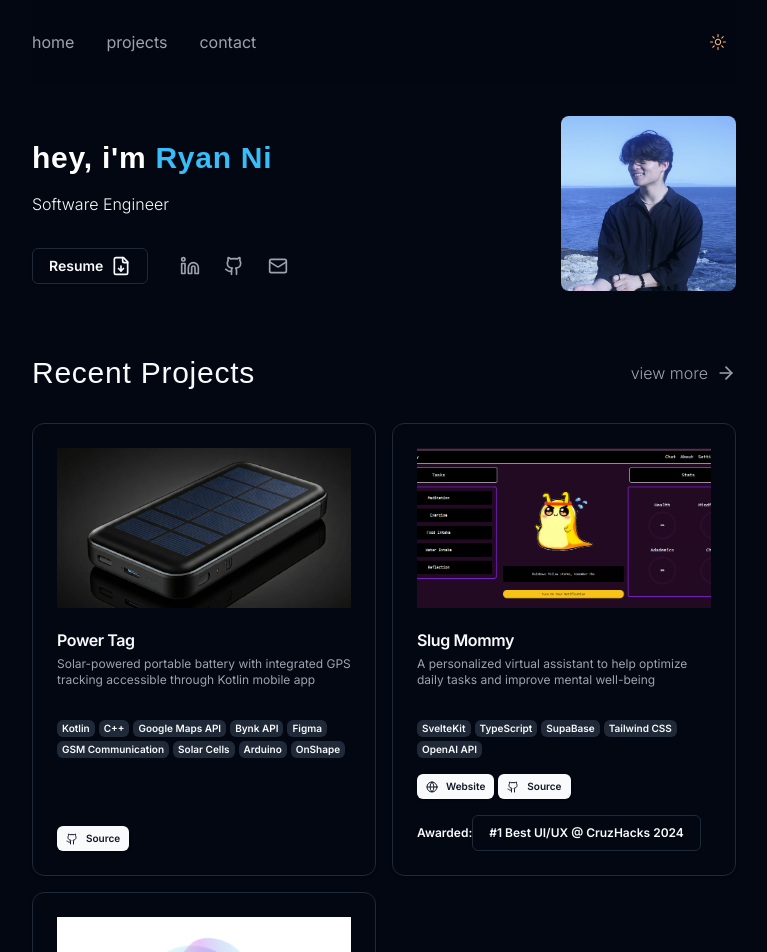
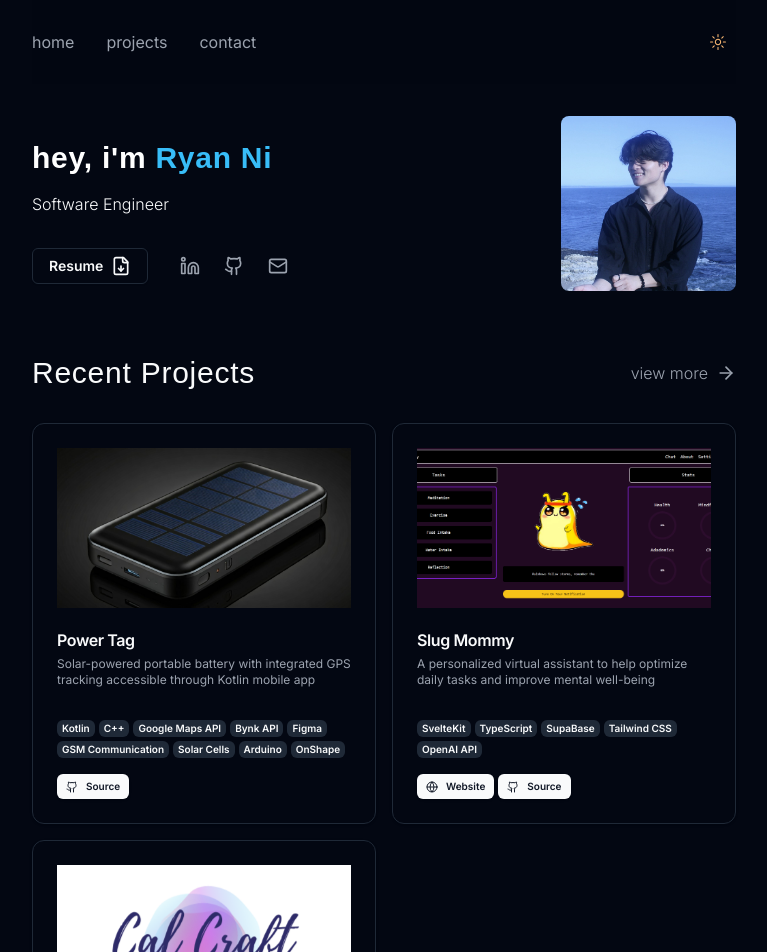
Before and after one commit to ryunzz/ryan-ni, a Next.js app: page / in a window 1280 px wide. Shown: the top 952 px of the page, without its empty margins (256-1023 px from the left). Built offline with nearby package versions, Linux system fonts and the light colour scheme; a web font is replaced by a local one.

Commit message:
devpost stuff looks weird :(

```diff
--- a/src/components/ProjectCard.tsx
+++ b/src/components/ProjectCard.tsx
@@ -1,5 +1,4 @@
 import { Badge } from "@/components/ui/Badge";
-import React from "react";
 import {
   Card,
   CardContent,
@@ -12,14 +11,13 @@ import Image from "next/image";
 import Link from "next/link";
 import Markdown from "react-markdown";
 import Icon from "./Icon";
-import { Button } from "./ui/Button";
 
 interface Props {
   project: Project;
 }
 
 export function ProjectCard({ project }: Props) {
-  const { name, devpost, awarded, href, description, image, tags, links } = project;
+  const { name, href, description, image, tags, links } = project;
 
   return (
     <Card className="flex flex-col">
@@ -38,8 +36,6 @@ export function ProjectCard({ project }: Props) {
       </CardHeader>
       <CardContent className="flex flex-col gap-2">
         <CardTitle>{name}</CardTitle>
-
-
         <Markdown className="prose max-w-full text-pretty font-sans text-xs text-muted-foreground dark:prose-invert">
           {description}
         </Markdown>
@@ -70,15 +66,6 @@ export function ProjectCard({ project }: Props) {
             ))}
           </div>
         )}
-
-        {devpost && (
-          <Link href={devpost} target="_blank">
-            <span className="font-semibold text-xs">Awarded:</span>
-            <Button variant="outline">
-              <span className="font-semibold text-xs">{awarded}</span>
-            </Button>
-          </Link>
-        )}
       </CardFooter>
     </Card>
   );
```
